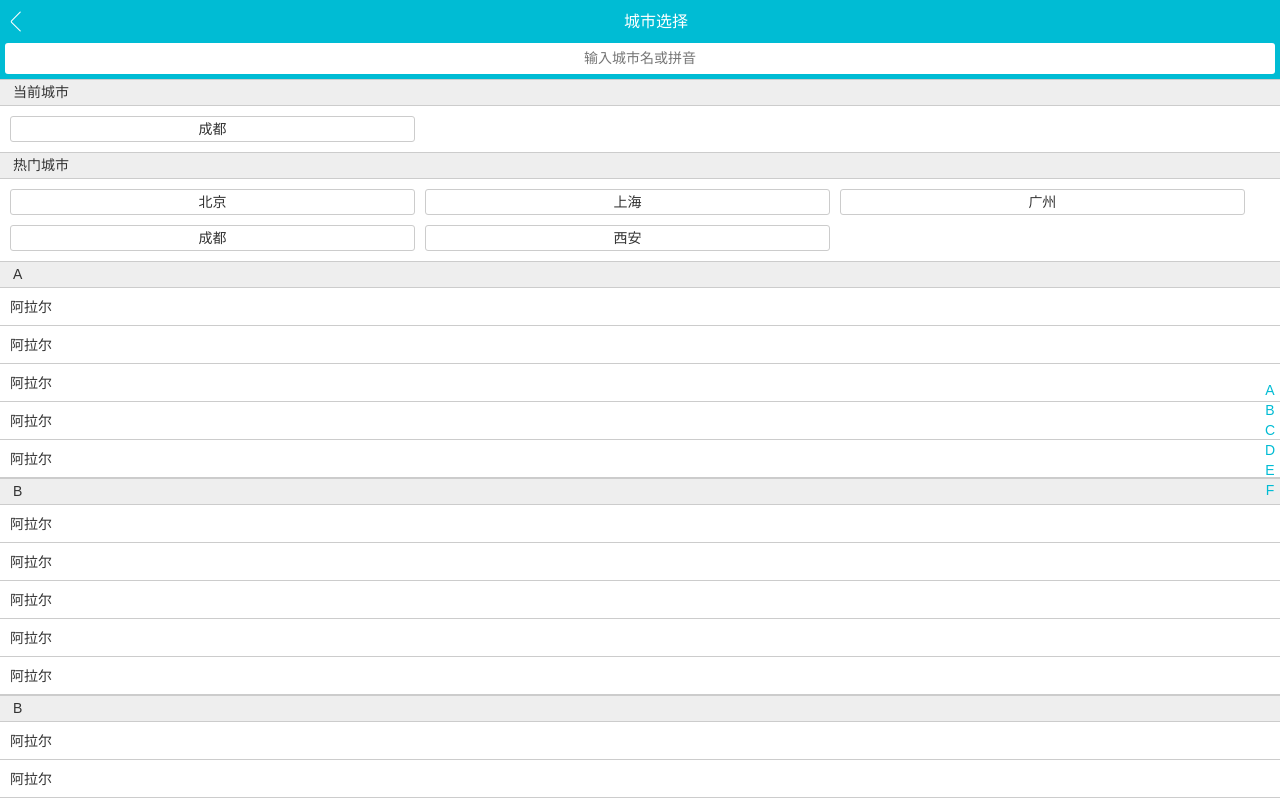
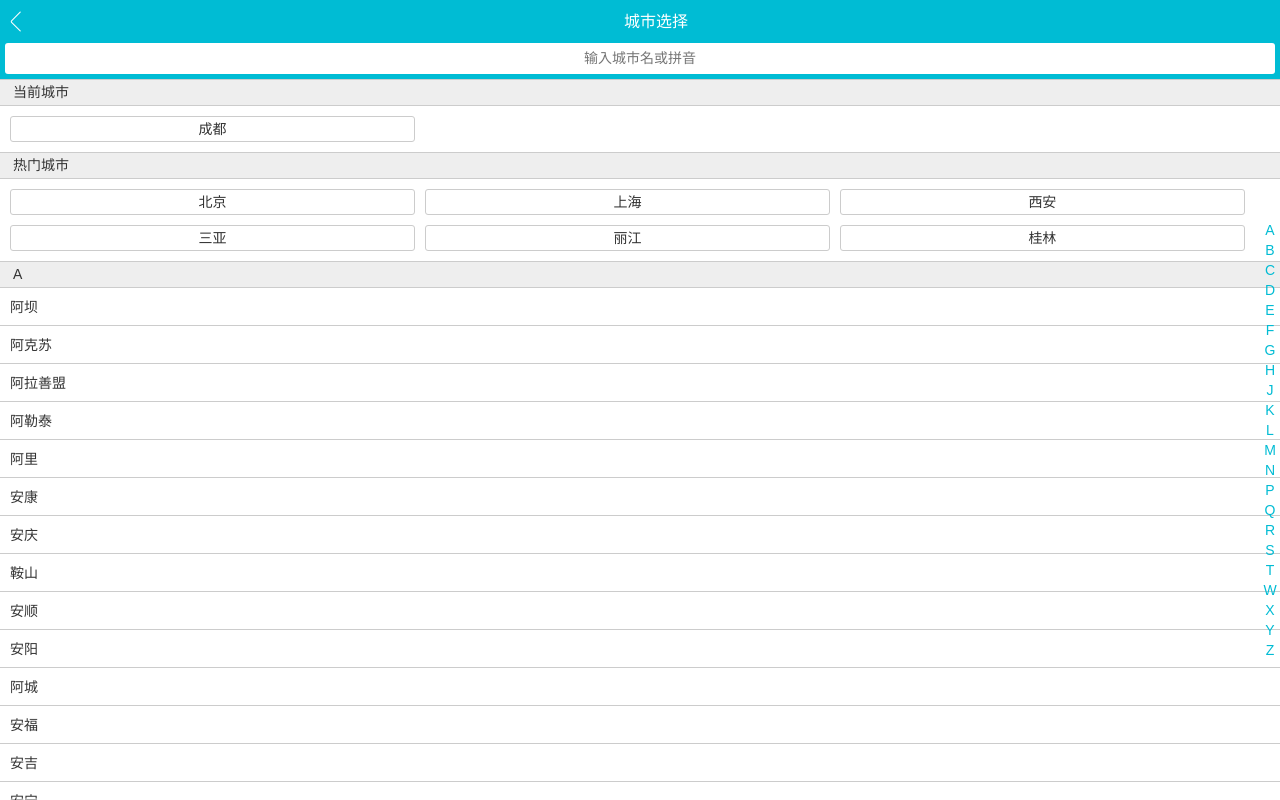
Before and after one commit to missingLuck/travel, a Vue app: page /#/city in a window 1280 px wide. Built offline with nearby package versions, Linux system fonts and the light colour scheme; no server answers.

Commit message:
城市列表逻辑代码

```diff
--- a/src/api/homeApi.js
+++ b/src/api/homeApi.js
@@ -1,13 +1,8 @@
-import { get, post } from './http' // 导入axios实例文件中方法
+import { get, post } from './http' // 导入axios实例中方法
 const server = {
-    getById() {
-        get(
-            '/test',
-        )
-    },
     getCity() {
         get(
-            '/city.json',
+            '/city.json'
         )
     }
 }
--- a/src/components/Alphabet.vue
+++ b/src/components/Alphabet.vue
@@ -1,17 +1,70 @@
 <template>
     <ul class="list">
-        <li class="item">A</li>
-        <li class="item">B</li>
-        <li class="item">C</li>
-        <li class="item">D</li>
-        <li class="item">E</li>
-        <li class="item">F</li>
+        <li
+           class="item"
+           v-for="(item) of letters"
+           :key="item"
+           :ref="item"
+           @touchstart="handleTouchStart"
+           @touchmove="handleTouchMove"
+           @touchend="handleTouchEnd"
+           @click="handleLetterClick"
+        >{{item}}</li>
     </ul>
 </template>
 
 <script>
     export default {
-        name: "CityAlphabet"
+        name: "CityAlphabet",
+        props:{
+            cities: Object
+        },
+        computed:{
+            letters () {
+                let letters = [];
+                for ( let i in this.cities ){
+                    letters.push(i)
+                }
+                return letters
+            }
+        },
+        data(){
+            return {
+                touchStatus:false,
+                startY:0,
+                timer:null
+            }
+        },
+        updated(){
+            this.startY = this.$refs['A'][0].offsetTop
+        },
+        methods:{
+            handleLetterClick(e){
+                this.$emit('change',e.target.innerHTML)
+            },
+            handleTouchStart (){
+                this.touchStatus = true
+            },
+            handleTouchMove (e){
+                if(this.touchStatus) {
+                    if(this.timer){
+                        clearTimeout(this.timer)
+                    }
+                    this.timer = setTimeout(() =>{
+                        const touchY = e.touches[0].clientY-79
+                        const index = Math.floor((touchY - this.startY)/20)
+                        console.log(index)
+                        if(index>=0&&index<this.letters.length){
+                            this.$emit('change',this.letters[index])
+                        }
+                    },16)
+                }
+            },
+            handleTouchEnd (){
+                this.touchStatus = false
+
+            }
+        }
     }
 </script>
 
--- a/src/views/city/City.vue
+++ b/src/views/city/City.vue
@@ -2,8 +2,15 @@
     <div class="about">
         <Header></Header>
         <city-search></city-search>
-        <city-list></city-list>
-        <city-alphabet></city-alphabet>
+        <city-list
+          :hotCities="hotCities"
+          :cities="cities"
+          :letter="letter"
+        ></city-list>
+        <city-alphabet
+          :cities="cities"
+          @change="handleLetterChange"
+        ></city-alphabet>
     </div>
 </template>
 
@@ -15,6 +22,13 @@
     import CityAlphabet from "@/components/Alphabet.vue";
     import apis from '../../api/homeApi.js'
     export default {
+        data(){
+            return {
+                hotCities:[],
+                cities:{},
+                letter:''
+            }
+        },
         components: {
             Header, CitySearch, CityList,CityAlphabet
         },
@@ -24,16 +38,23 @@
         methods:{
             async getData() {
                 try {
-                    const data  = await apis.getCity()
-                    console.log(data)
-                    axios.get('/city.json')
-                        .then(res =>{
-                            console.log(res)
-                        })
-
+                    const _http = axios.create();
+                    await _http({
+                        method: 'get',
+                        url:'/city.json',
+                    }).then(res =>{
+                        //console.log(res.data.data)
+                        this.hotCities = res.data.data.hotCities
+                        this.cities = res.data.data.cities
+                    })
+                    // const data  = await apis.getCity()
+                    // console.log(data)
                 }catch (e) {
                     console.log(e)
                 }
+            },
+            handleLetterChange(letter){
+                this.letter = letter
             }
         }
     }
--- a/src/views/city/components/List.vue
+++ b/src/views/city/components/List.vue
@@ -12,47 +12,20 @@
             <div class="area">
                 <div class="title border-topbottom">热门城市</div>
                 <div class="button-list">
-                    <div class="button-wrapper">
-                        <div class="button">北京</div>
-                    </div>
-                    <div class="button-wrapper">
-                        <div class="button">上海</div>
-                    </div>
-                    <div class="button-wrapper">
-                        <div class="button">广州</div>
-                    </div>
-                    <div class="button-wrapper">
-                        <div class="button">成都</div>
-                    </div>
-                    <div class="button-wrapper">
-                        <div class="button">西安</div>
+                    <div class="button-wrapper" v-for="item of hotCities" :key="item.id">
+                        <div class="button">{{item.name}}</div>
                     </div>
                 </div>
             </div>
-            <div class="area">
-                <div class="title border-topbottom">A</div>
-                <div class="item-list">
-                    <div class="item border-bottom">阿拉尔</div>
-                    <div class="item border-bottom">阿拉尔</div>
-                    <div class="item border-bottom">阿拉尔</div>
-                    <div class="item border-bottom">阿拉尔</div>
-                    <div class="item border-bottom">阿拉尔</div>
-                </div>
-                <div class="title border-topbottom">B</div>
-                <div class="item-list">
-                    <div class="item border-bottom">阿拉尔</div>
-                    <div class="item border-bottom">阿拉尔</div>
-                    <div class="item border-bottom">阿拉尔</div>
-                    <div class="item border-bottom">阿拉尔</div>
-                    <div class="item border-bottom">阿拉尔</div>
-                </div>
-                <div class="title border-topbottom">B</div>
-                <div class="item-list">
-                    <div class="item border-bottom">阿拉尔</div>
-                    <div class="item border-bottom">阿拉尔</div>
-                    <div class="item border-bottom">阿拉尔</div>
-                    <div class="item border-bottom">阿拉尔</div>
-                    <div class="item border-bottom">阿拉尔</div>
+            <div
+                class="area"
+                v-for="(item,key) of cities"
+                :key="key"
+                :ref="key"
+            >
+                <div class="title border-topbottom">{{key}}</div>
+                <div class="item-list" v-for="innerItem of item" :key="innerItem.id">
+                    <div class="item border-bottom">{{innerItem.name}}</div>
                 </div>
             </div>
         </div>
@@ -64,6 +37,19 @@
     import Bscroll from 'better-scroll'
     export default {
         name: "list",
+        props:{
+            hotCities: Array,
+            cities: Object,
+            letter: String
+        },
+        watch:{
+            letter(){
+                if(this.letter) {
+                    const element = this.$refs[this.letter][0]
+                    this.scroll.scrollToElement(element,500)
+                }
+            }
+        },
         mounted() {
             this.scroll = new Bscroll(this.$refs.wrapper)
         }
```
Also changed, not shown: src/api/http.js (+176 -176 lines).
